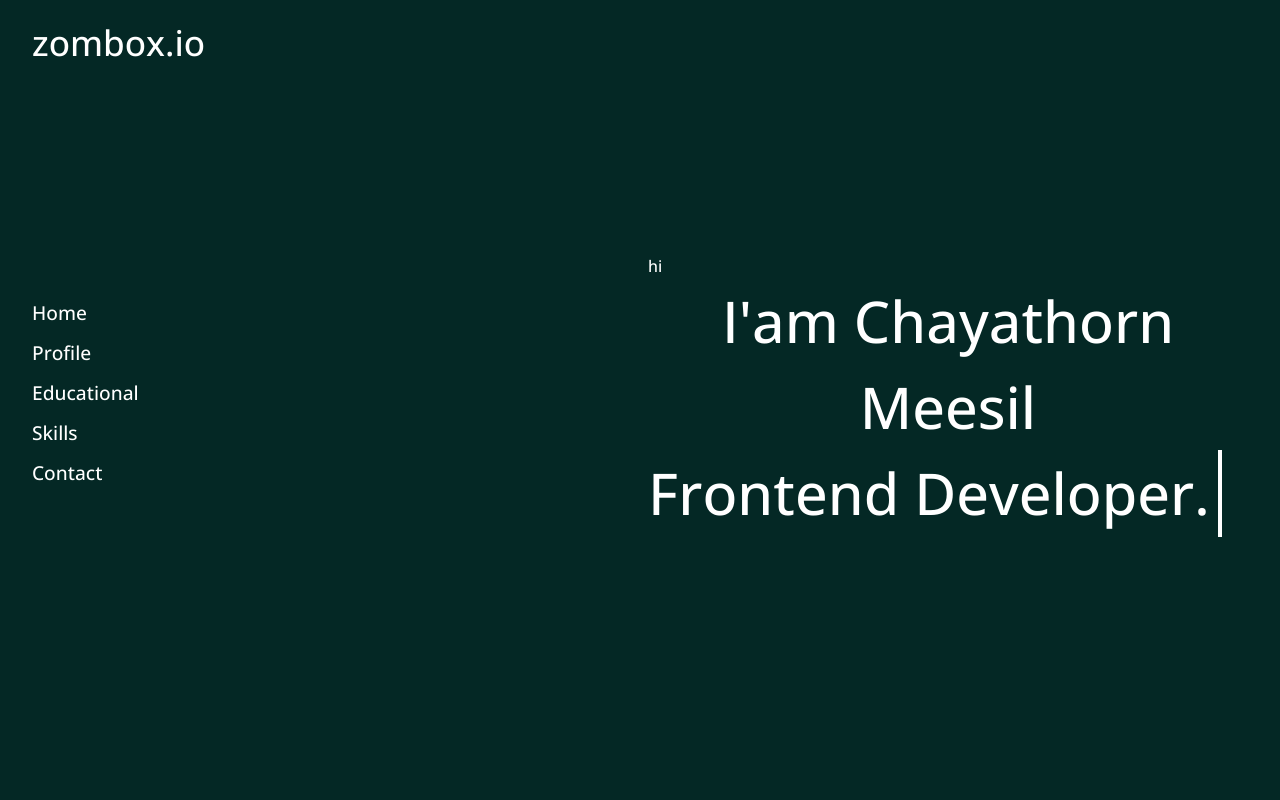
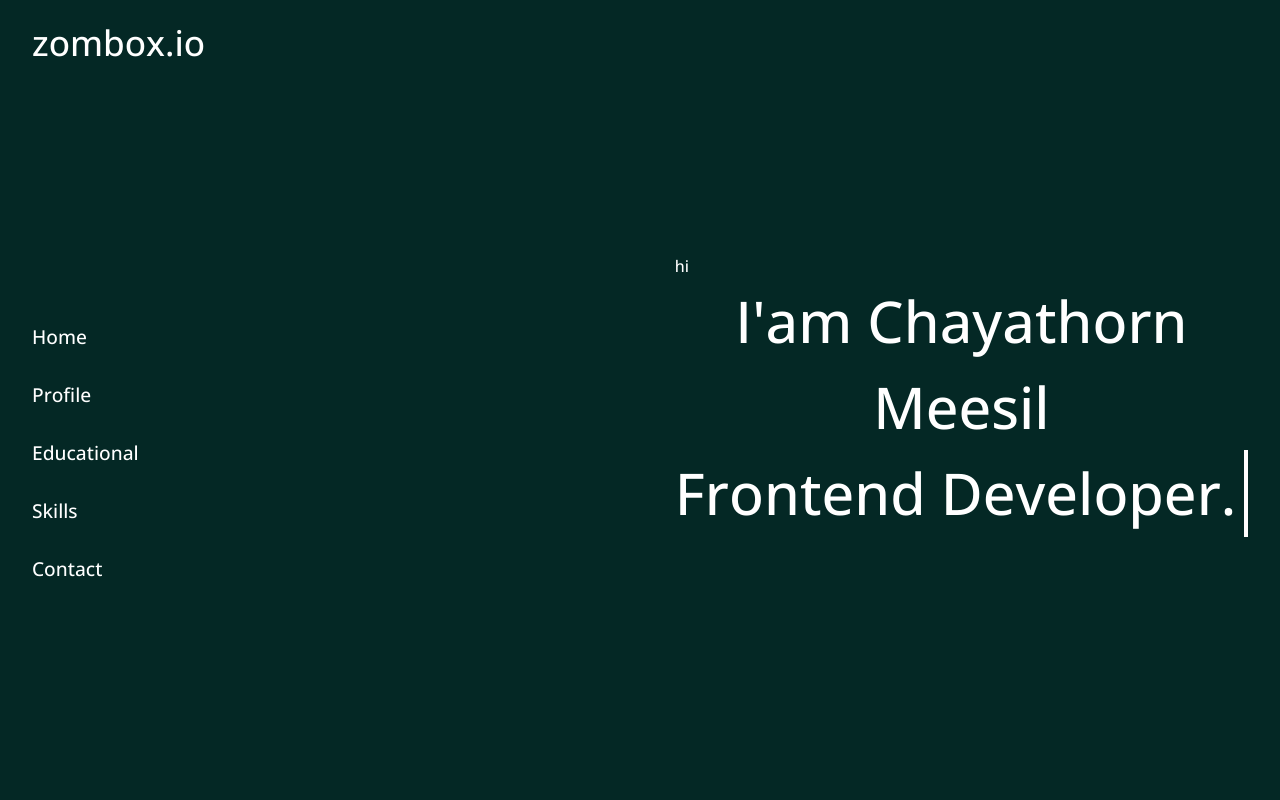
Before and after one commit to zombox0633/profile_me, a React (Vite) app: page / in a window 1280 px wide. Shown: the top 800 px of the page. Built offline with nearby package versions, Linux system fonts and the light colour scheme.

Commit message:
add Scroll Snap and edit ui

```diff
--- a/package.json
+++ b/package.json
@@ -20,7 +20,8 @@
     "@fortawesome/free-solid-svg-icons": "^6.5.1",
     "@fortawesome/react-fontawesome": "^0.2.0",
     "react": "^18.2.0",
-    "react-dom": "^18.2.0"
+    "react-dom": "^18.2.0",
+    "react-spring": "^9.7.3"
   },
   "devDependencies": {
     "@types/react": "^18.2.43",
--- a/src/App.tsx
+++ b/src/App.tsx
@@ -8,13 +8,16 @@ import Contact from "./components/section/Contact";
 import useScrollControl from "./hook/useScrollControl";
 
 function App() {
-  const {scrollY, backgroundColor} = useScrollControl()
+  const { scrollY, divRef, backgroundColor, handleScrollToPoint } = useScrollControl();
   return (
     <div className={`layout__myapp ${backgroundColor}`}>
-      <div className='grid_position__app w-full h-full px-8 overflow-x-hidden'>
+      <div className='grid_position__app w-full h-full pl-8 overflow-x-hidden'>
         {/* <p className=" fixed left-0 bottom-0">{scrollY}</p> */}
-        <NavBar />
-        <div className=" col-start-3 col-end-9">
+        <NavBar handleScrollToPoint={handleScrollToPoint} />
+        <div
+          ref={divRef}
+          className='col-start-3 col-end-9 snap-y snap-mandatory scroll-smooth h-screen overflow-y-scroll'
+        >
           <Banner />
           <Profile />
           <Educational />
--- a/src/components/NavBar.tsx
+++ b/src/components/NavBar.tsx
@@ -1,16 +1,46 @@
-function NavBar() {
+type NavBarType = {
+  handleScrollToPoint: (index: number) => void;
+};
+
+function NavBar({ handleScrollToPoint }: NavBarType) {
   return (
     <div className='fixed left-0 w-[20rem] h-screen bg-transparent z-20'>
-      <div className="relative flex flex-col h-full mx-8 my-4">
-        <div className="text-start">
+      <div className='relative flex flex-col h-full mx-8 my-4'>
+        <div className='text-start cursor-pointer'>
           <h2>zombox.io</h2>
         </div>
-        <div className="flex flex-col justify-between items-start nav__text mt-56">
-          <a href="">Home</a>
-          <a href="">Profile</a>
-          <a href="">Educational</a>
-          <a href="">Skills</a>
-          <a href="">Contact</a>
+        <div className='nav__text flex flex-col justify-between items-start mt-60 '>
+          <a href='#' onClick={() => handleScrollToPoint(0)} className='hover__border_effect my-2'>
+            Home
+          </a>
+          <a
+            href='#'
+            onClick={() => handleScrollToPoint(1012)}
+            className='hover__border_effect my-2'
+          >
+            Profile
+          </a>
+          <a
+            href='#'
+            onClick={() => handleScrollToPoint(2024)}
+            className='hover__border_effect my-2'
+          >
+            Educational
+          </a>
+          <a
+            href='#'
+            onClick={() => handleScrollToPoint(3036)}
+            className='hover__border_effect my-2'
+          >
+            Skills
+          </a>
+          <a
+            href='#'
+            onClick={() => handleScrollToPoint(4048)}
+            className='hover__border_effect my-2'
+          >
+            Contact
+          </a>
         </div>
       </div>
     </div>
--- a/src/components/section/Banner.tsx
+++ b/src/components/section/Banner.tsx
@@ -1,4 +1,5 @@
 import Typewriter from "../Typewriter";
+
 
 function Banner() {
   const toRotate = [
@@ -10,7 +11,7 @@ function Banner() {
   ];
 
   return (
-    <section className='grid__container_col h-screen py-8'>
+    <section className='grid__container_col snap-always snap-center h-screen p-8'>
       <div className='col-start-3 col-end-7 flex items-center '>
         <div>
           <span>hi</span>
--- a/src/components/section/Contact.tsx
+++ b/src/components/section/Contact.tsx
@@ -4,7 +4,7 @@ import { copyToClipboard } from "../../helpers";
 
 function Contact() {
   return (
-    <div className='h-screen py-8'>
+    <div className='snap-always snap-center h-screen p-8'>
       <div>
         <h3>Contact</h3>
       </div>
--- a/src/components/section/Educational.tsx
+++ b/src/components/section/Educational.tsx
@@ -1,8 +1,6 @@
-import React from "react";
-
 function Educational() {
   return (
-    <section className='h-screen py-8'>
+    <section className='snap-always snap-center h-screen p-8'>
       <div>
         <h3>Educational</h3>
       </div>
--- a/src/components/section/Profile.tsx
+++ b/src/components/section/Profile.tsx
@@ -1,9 +1,9 @@
 import ImageMe from "../../img/ImageMe.jpg";
-import cv from "../../cv/Chayatron_Resume.pdf";
+import Resume from "../../cv/Chayatron_Resume.pdf";
 
 function Profile() {
   return (
-    <section className='h-screen py-8'>
+    <section className='snap-always snap-center h-screen p-8'>
       <div>
         <h3>Profile</h3>
       </div>
@@ -23,7 +23,7 @@ function Profile() {
               take on challenging projects or tasks.
             </p>
             <div className='mt-8'>
-              <a href=''>
+              <a href={Resume}>
                 <button>Download CV</button>
               </a>
             </div>
--- a/src/components/section/Skills.tsx
+++ b/src/components/section/Skills.tsx
@@ -2,7 +2,7 @@ import React from "react";
 
 function Skills() {
   return (
-    <section className='h-screen py-8'>
+    <section className='snap-always snap-center h-screen p-8'>
       <div>
         <h3>Skills</h3>
       </div>
--- a/src/hook/useScrollControl.ts
+++ b/src/hook/useScrollControl.ts
@@ -1,33 +1,62 @@
-import { useEffect, useState } from "react";
+import { useCallback, useEffect, useRef, useState } from "react";
 
 function useScrollControl() {
   const [scrollY, setScrollY] = useState<number>(0);
   const [backgroundColor, setBackgroundColor] = useState<string>("bg-darkGreen");
 
+  const divRef = useRef<HTMLDivElement>(null);
+
+  const handleScrollToPoint = useCallback((index: number) => {
+    if (divRef.current) {
+      divRef.current.scrollTo({
+        top: index,
+        behavior: "smooth",
+      });
+    }
+  }, []);
+
+  // divRef scrollY
+  const handleScrollY = (divRef: React.RefObject<HTMLDivElement>) => {
+    if (divRef.current) {
+      const scrollTop = divRef.current.scrollTop;
+      return scrollTop;
+    }
+    return 0;
+  };
+
+  const newScrollY = () => {
+    const scrollY = handleScrollY(divRef);
+    if (scrollY !== undefined) {
+      setScrollY(scrollY);
+    }
+  };
+
   useEffect(() => {
-    const handleScrollY = () => {
-      setScrollY(window.scrollY);
-    };
-
-    window.addEventListener("scroll", handleScrollY);
+    if (divRef.current) {
+      divRef.current.addEventListener("scroll", newScrollY, {
+        passive: true,
+      });
+    }
 
     return () => {
-      window.removeEventListener("scroll", handleScrollY);
+      if (divRef.current) {
+        divRef.current.removeEventListener("scroll", newScrollY);
+      }
     };
   }, []);
 
   useEffect(() => {
     switch (true) {
-      case scrollY < 777: //0-1010
+      case scrollY < 777: //0-1012
         setBackgroundColor("bg-darkGreen");
         break;
-      case scrollY >= 777 && scrollY < 1666: //1010->2025
+      case scrollY >= 777 && scrollY < 1666: //1012->2024
         setBackgroundColor("bg-darkSlateGreen");
         break;
-      case scrollY >= 1666 && scrollY < 2444: //2025-3035
+      case scrollY >= 1666 && scrollY < 2444: //2024-3036
         setBackgroundColor("bg-feldgrauGreen");
         break;
-      case scrollY >= 2444 && scrollY < 3666: //3035-4048
+      case scrollY >= 2444 && scrollY < 3666: //3036-4048
         setBackgroundColor("bg-battleshipGray");
         break;
       case scrollY > 3666: //4048->
@@ -41,7 +70,9 @@ function useScrollControl() {
 
   return {
     scrollY,
+    divRef,
     backgroundColor,
+    handleScrollToPoint
   };
 }
 
--- a/src/index.css
+++ b/src/index.css
@@ -140,7 +140,7 @@
   }
 
   .layout__myapp {
-    @apply transition__bg_myapp max-w-[100vw] block min-h-[100vw] overflow-x-hidden;
+    @apply transition__bg_myapp block overflow-x-hidden;
   }
 
   /* nav__text */
```
Also changed, not shown: src/reference.md (+6 -0 lines), 2 other files (tests, documents, lock files or other folders).
